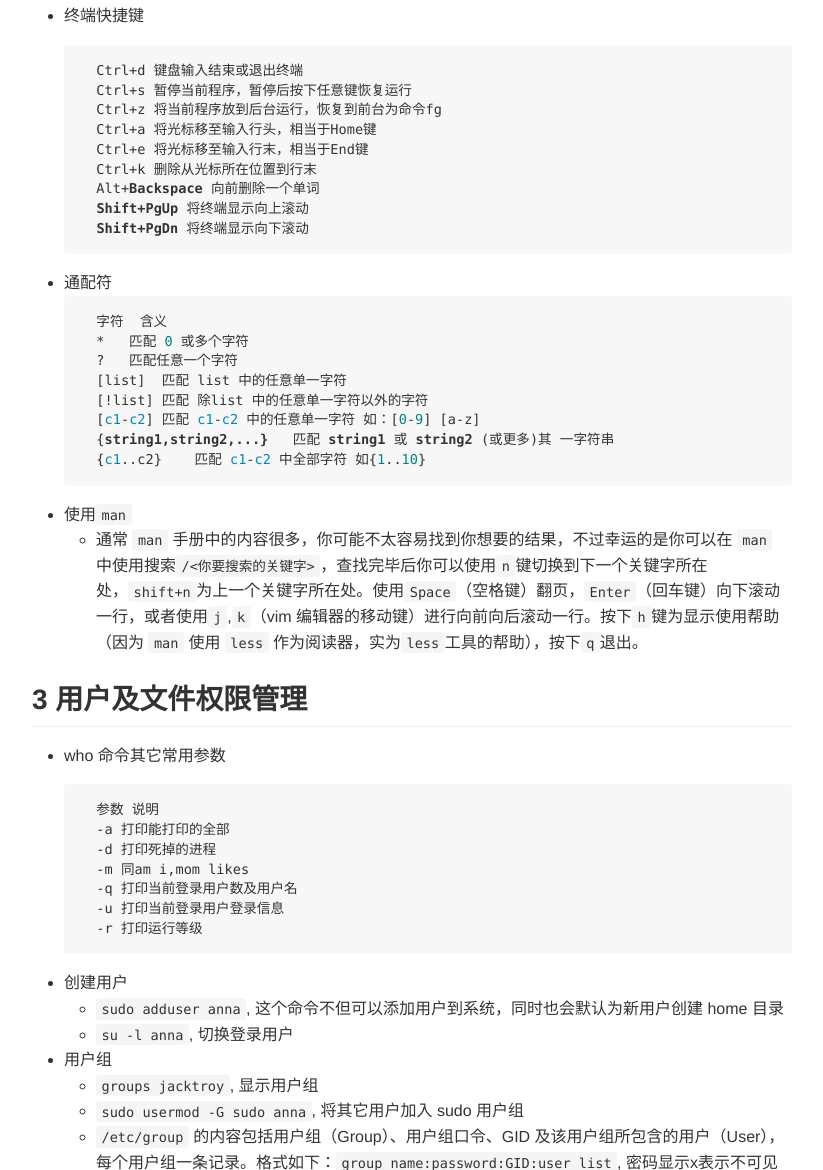
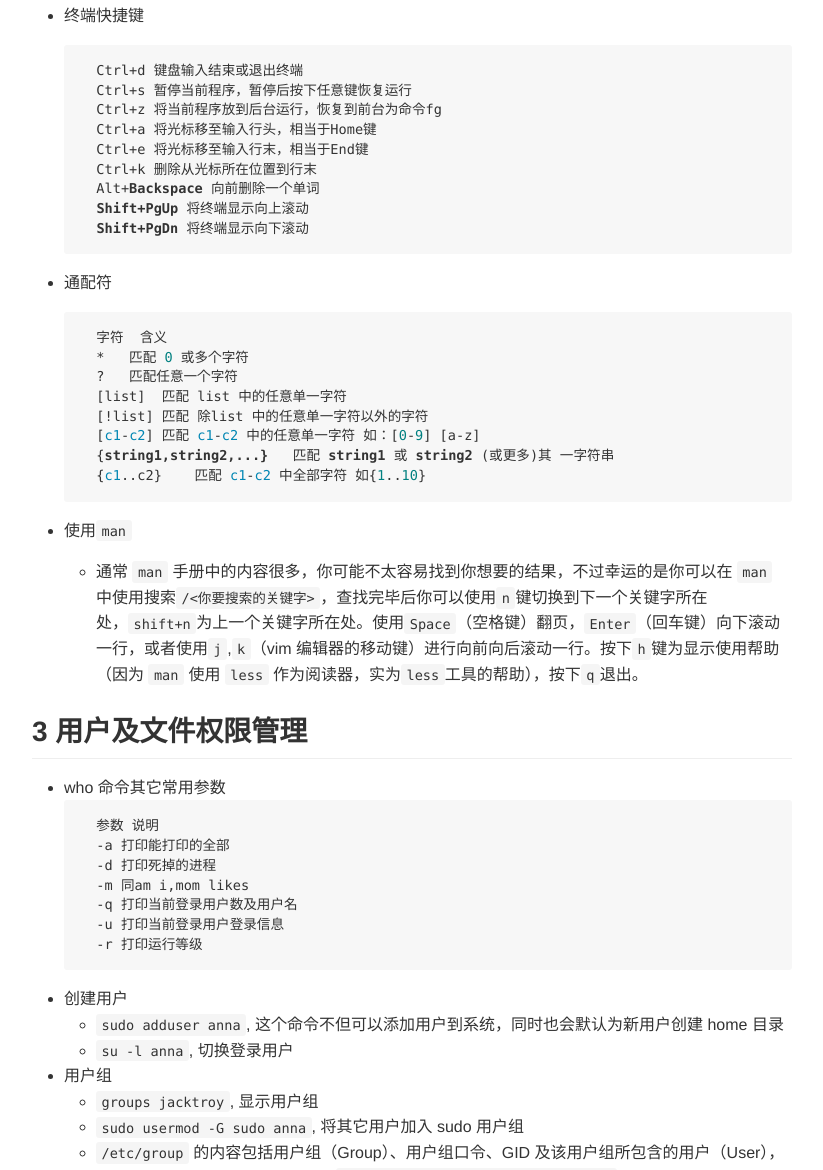
Before and after one commit to JackTroy/JackTroy.github.io, a plain HTML site: page linux/实验楼linux.html in a window 1280 px wide. Shown: the part 262-1432 px from the top of the page, without its empty margins (243-1066 px from the left). Drawn offline with Linux system fonts and the light colour scheme.

Commit message:
update note

```diff
--- a/linux/实验楼linux.html
+++ b/linux/实验楼linux.html
@@ -23,7 +23,8 @@
   Alt+<span class="hljs-keyword">Backspace </span>向前删除一个单词
   <span class="hljs-keyword">Shift+PgUp </span>将终端显示向上滚动
   <span class="hljs-keyword">Shift+PgDn </span>将终端显示向下滚动</code></pre></li>
-<li>通配符<pre class="hljs"><code>  字符  含义
+<li><p>通配符</p>
+<pre class="hljs"><code>  字符  含义
   *   匹配 <span class="hljs-number">0</span> 或多个字符
   ?   匹配任意一个字符
   [list]  匹配 list 中的任意单一字符
@@ -31,15 +32,15 @@
   [<span class="hljs-built_in">c1</span>-<span class="hljs-built_in">c2</span>] 匹配 <span class="hljs-built_in">c1</span>-<span class="hljs-built_in">c2</span> 中的任意单一字符 如：[<span class="hljs-number">0</span>-<span class="hljs-number">9</span>] [a-z]
   {<span class="hljs-keyword">string1,string2,...} </span>  匹配 <span class="hljs-keyword">string1 </span>或 <span class="hljs-keyword">string2 </span>(或更多)其 一字符串
   {<span class="hljs-built_in">c1</span>..c2}    匹配 <span class="hljs-built_in">c1</span>-<span class="hljs-built_in">c2</span> 中全部字符 如{<span class="hljs-number">1</span>..<span class="hljs-number">10</span>}</code></pre></li>
-<li>使用<code>man</code><ul class="list">
+<li><p>使用<code>man</code></p>
+<ul class="list">
 <li>通常 <code>man</code> 手册中的内容很多，你可能不太容易找到你想要的结果，不过幸运的是你可以在 <code>man</code> 中使用搜索<code>/&lt;你要搜索的关键字&gt;</code>，查找完毕后你可以使用<code>n</code>键切换到下一个关键字所在处，<code>shift+n</code>为上一个关键字所在处。使用<code>Space</code>（空格键）翻页，<code>Enter</code>（回车键）向下滚动一行，或者使用<code>j</code>,<code>k</code>（vim 编辑器的移动键）进行向前向后滚动一行。按下<code>h</code>键为显示使用帮助（因为 <code>man</code> 使用 <code>less</code> 作为阅读器，实为<code>less</code>工具的帮助），按下<code>q</code>退出。</li>
 </ul>
 </li>
 </ul>
 <h2 id="3-用户及文件权限管理"><a class="header-link" href="#3-用户及文件权限管理"></a>3 用户及文件权限管理</h2>
 <ul class="list">
-<li><p>who 命令其它常用参数</p>
-<pre class="hljs"><code>  参数 说明
+<li>who 命令其它常用参数<pre class="hljs"><code>  参数 说明
   -<span class="ruby">a 打印能打印的全部
 </span>  -<span class="ruby">d 打印死掉的进程
 </span>  -<span class="ruby">m 同am i,mom likes
```
Also changed, not shown: linux/linux那些事.html (+3 -0 lines), programming/kotlin.html (+10 -0 lines), 1 other file.
